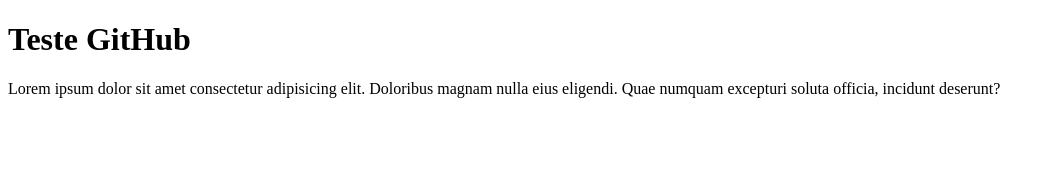
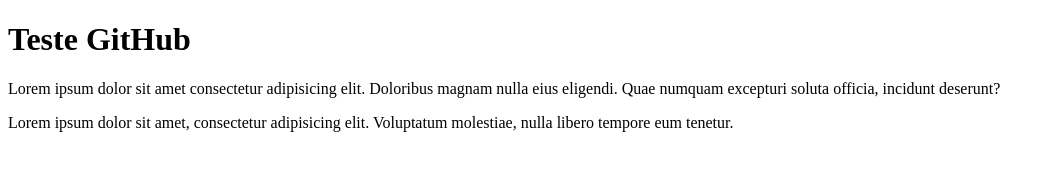
Before and after one commit to GuinaDev/GitHub-test, a plain HTML site: page index.html in a window 1280 px wide. Shown: the whole page, without its empty margins (0-1055 px from the left). Drawn offline with Linux system fonts and the light colour scheme.

Commit message:
teste de repositorios

```diff
--- a/index.html
+++ b/index.html
@@ -9,5 +9,9 @@
     <h1>Teste GitHub</h1>
     <p>Lorem ipsum dolor sit amet consectetur adipisicing elit. Doloribus magnam nulla eius eligendi.
         Quae numquam excepturi soluta officia, incidunt deserunt?</p>
+    <p>
+        Lorem ipsum dolor sit amet, consectetur adipisicing elit. Voluptatum molestiae,
+        nulla libero tempore eum tenetur.
+    </p>
 </body>
 </html>
```
